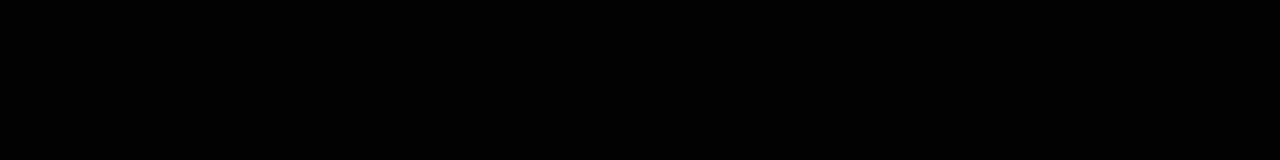
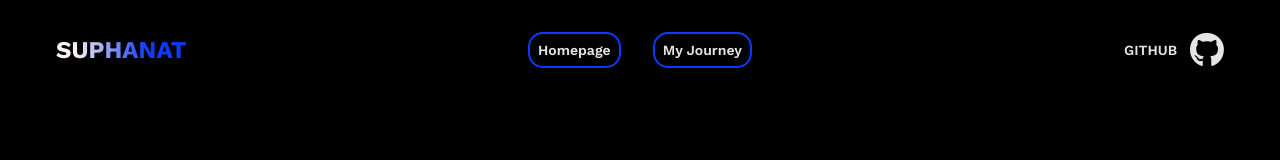
Before and after one commit to suphanatchanlek30/6709616897_MyCSTUStory, a plain HTML site: page myfuture.html in a window 1280 px wide. Drawn offline with nearby package versions, Linux system fonts and the light colour scheme.

Commit message:
Create Structure and add Navbar in file myfuture.html and add link icon other

```diff
--- a/myfuture.html
+++ b/myfuture.html
@@ -6,10 +6,33 @@
     <title>My Future</title>
     <!-- Link CSS -->
     <link rel="stylesheet" href="mystyle.css">
+    <!-- Link icon -->
+    <link rel="stylesheet" href="https://cdnjs.cloudflare.com/ajax/libs/font-awesome/6.4.2/css/all.min.css" />
+    <link rel="stylesheet" href="https://unpkg.com/boxicons@2.1.4/css/boxicons.min.css">
     <!-- Icon on top -->
     <link rel="icon" href="resources/logo_cstu.png" type="image/x-icon">
 </head>
 <body>
+    <!-- Navbar Start -->
+    <nav>
+        <div class="nav_bar">
+            <!-- Logo -->
+            <div class="nav_logo"><a href="#">SUPHANAT</a></div>
+            <!-- Menu -->
+            <ul class="nav_links">
+                <!-- Link to page Homepage, My Journey and My Future -->
+                <li class="link_to_page"><a href="index.html" target="_blank">Homepage</a></li>
+                <!-- <li class="link_to_page"><a href="myjourney.html" target="_blank">My Journey</a></li> -->
+                <li class="link_to_page"><a href="myjourney.html" target="_blank">My Journey</a></li>
+            </ul>
+            <!-- Github -->
+            <div class="nav_git">
+                <a href="https://github.com/suphanatchanlek30" target="_blank">GITHUB</a>
+                <i class="fa-brands fa-github"></i>
+            </div>
+        </div>
+    </nav>
+    <!-- Navbar End -->
 
 </body>
 </html>
```
